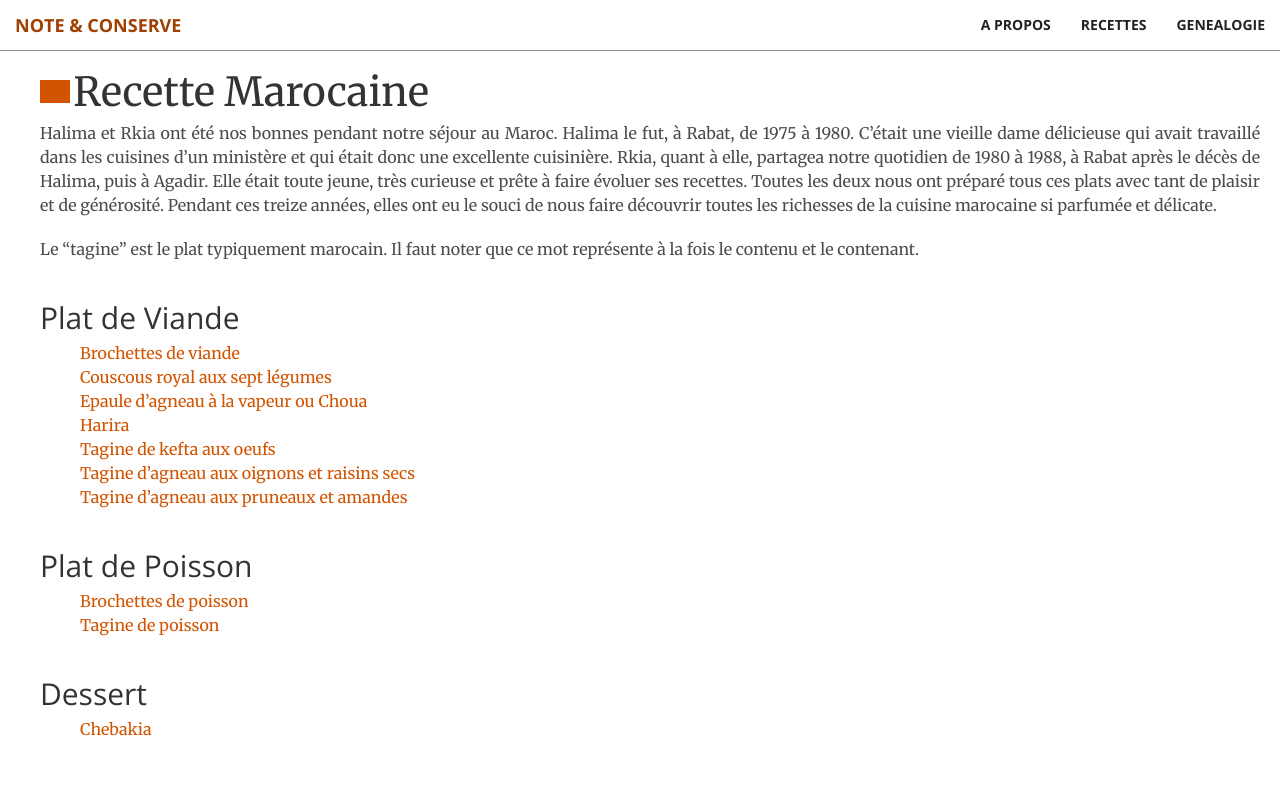
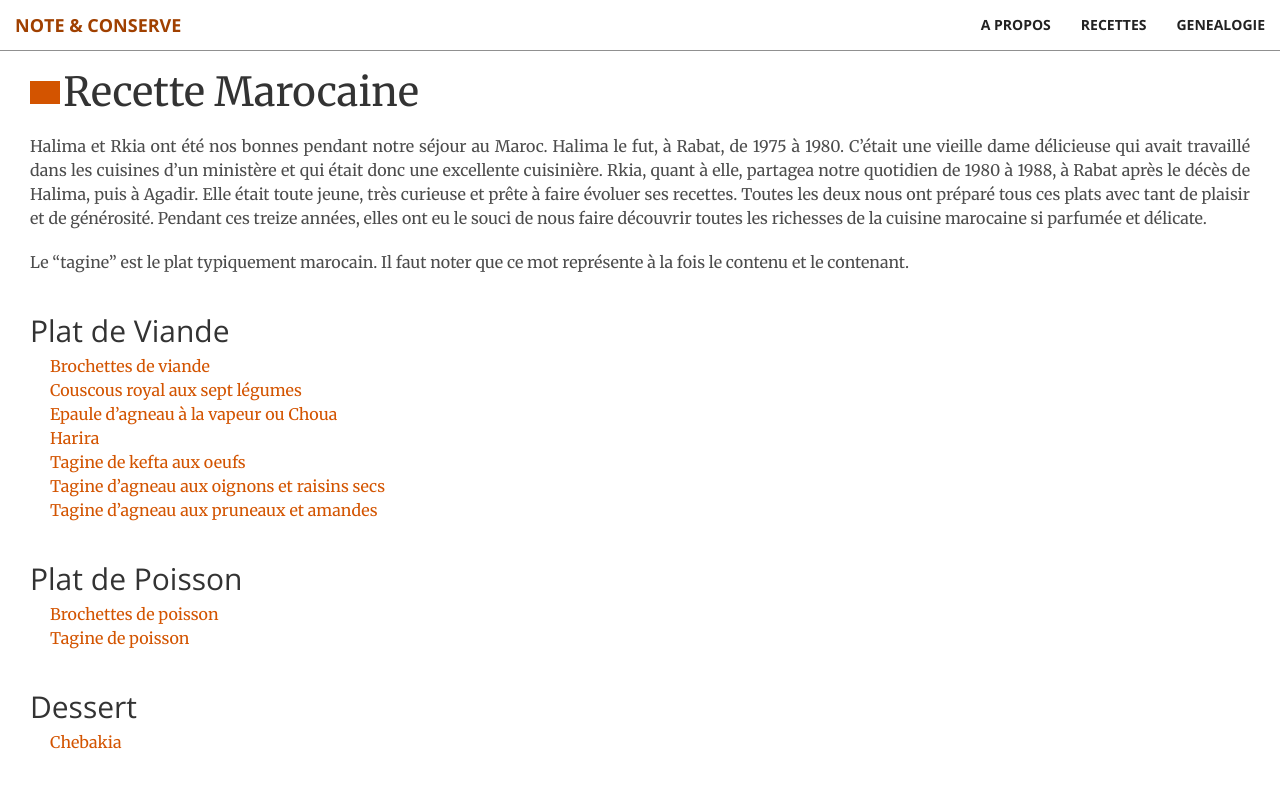
Before and after one commit to brignogan/brignogan.github.io, a Jekyll site: the page built from pages/maroc.md, in a window 1280 px wide. Shown: the top 788 px of the page. Built offline with Jekyll 4.4.1, drawn with Linux system fonts in a browser that asks for light colours; grey boxes are pictures that could not be loaded.

Commit message:
COREFF: amelioration titre page et post

```diff
--- a/_layouts/page.html
+++ b/_layouts/page.html
@@ -9,11 +9,19 @@
   <section class="page-text"  id="tag">
 
   <div class="page-title">
+
+  <div class="inner">
     <a href = "{{ site.url }}/#services" >
       <div class='icon-backbutton'> </div>
     </a>
+  </div>
+
+  <div class="inner">
     <span>{{ page.title }}</span>
   </div>
+
+  <br>
+  <br>
 
   {% assign sortedPosts = site.posts | sort: 'title' %}
   {% assign subcat_sortedPosts = sortedPosts | where: 'tag_category',page.titlePost %}
--- a/_sass/_base.scss
+++ b/_sass/_base.scss
@@ -540,17 +540,17 @@
   -webkit-mask-size: 30px 30px;
   mask: url(../img/backbutton.svg) no-repeat center;
   mask-size: 30px;
-  display: inline-block;
+  /* display: inline-block; */
   @media (max-width: 768px) {
-    width: 20px;
-    height: 20px;
+    width: 25px;
+    height: 25px;
     -webkit-mask-size: 20px 20px;
-    mask-size: 20px;
+    mask-size: 25px;
     @media (max-width: 400px) {
-    width: 18px;
-    height: 18px;
+    width: 22px;
+    height: 22px;
     -webkit-mask-size: 18px 18px;
-    mask-size: 18px;
+    mask-size: 22px;
     }
   }
 }
@@ -622,27 +622,34 @@
 .page-tag {
 }
 
-
 .page-title {
   margin-left: 0px;
-  vertical-align: middle;
+  vertical-align: top;
   margin-top: 40px;
   margin-bottom: 7px;
+  text-align: left;
     span {font-size: 40px;
           line-height: 1.1;
-         }
+          h2 {font-size: 30px}
+     }
     @media (max-width: 768px) {
       span {font-size: 30px;}
-   }
+      h2 {font-size: 25px}
+      }
     @media (max-width: 400px) {
-      span {font-size: 22px;}
-   }
+      span {font-size: 28px;}
+      h2 {font-size: 20px}
+      }
   }
 
+.inner{
+  display: inline-block;
+  max-width: 90%;
+  vertical-align:middle;}
 
 .page-text {
-    margin-left:  40px;
-    margin-right: 20px;
+    margin-left:  30px;
+    margin-right: 30px;
     margin-top: 0px;
     height: 100%;
     padding-top: 30px;
@@ -651,14 +658,16 @@
     margin-left:  40px;
     margin-right: 20px;
     display: block;
+    text-indent: -20px;
 }
 
 .post-text {
-    margin-left:  40px;
-    margin-right: 20px;
+    margin-left:  30px;
+    margin-right: 30px;
     margin-top: 0px;
     height: 100%;
     padding-top: 30px;
+    text-align: justify;
     ul li{
       font-size: 16px;
     }
```
Also changed, not shown: _includes/genealogie.html (+5 -2 lines), _layouts/post.html (+5 -2 lines).
